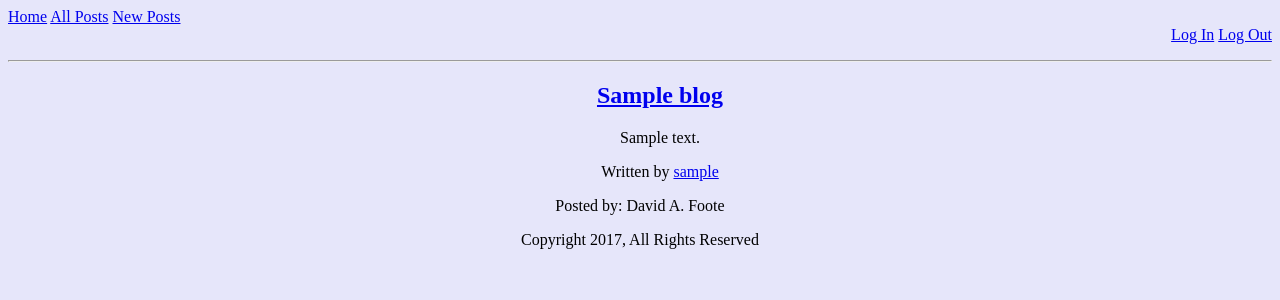
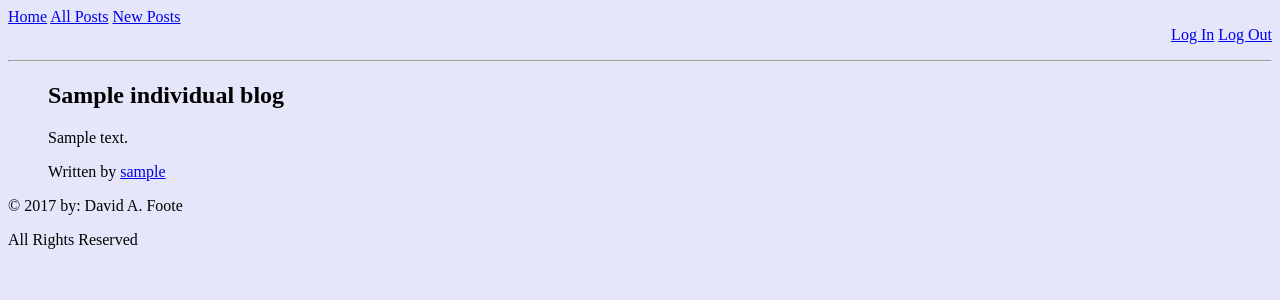
Before and after one commit to ZumbaIdol/Blogz, a Flask app: template templates/individual_blog.html in a window 1280 px wide. Shown: the top 300 px of the page. Run offline with Flask 2, Linux system fonts and the light colour scheme; the visitor is signed in with stand-in values (Sample User, id 1); tables that the repository leaves empty hold one stand-in row (values such as "Sample post"); the template is opened without the code that fills it: most values are stand-ins (such as "Sample title", 1, 10 or a date in 2020); data that the repository does not hold is empty.

Commit message:
Added a footer class w/Bootstrap

```diff
--- a/templates/base.html
+++ b/templates/base.html
@@ -51,20 +51,11 @@
 
 
 
-<footer>
-
-    <div id="wrapper">
-        <div id="content">
-            <center>
-
-            <p>Posted by: David A. Foote</p>
-            <p>Copyright 2017, All Rights Reserved</p>
-
-            </center>
-        </div>
+<footer class="container">
+    <div class="row">
+      <p class="col-sm-4">&copy; 2017 by: David A. Foote</p>
+      <p>All Rights Reserved</p>
     </div>
-
-
 </footer>
 </body>
 </html>
--- a/templates/index.html
+++ b/templates/index.html
@@ -14,7 +14,7 @@
         {% for user in users %}
             <h2>
                 <left>
-                    <a href="/blog?user={{user.id}}">{{user.username}}
+                    <a href="/blog?user={{user.id}}">{{user.username}}</a>
                 </left>
             </h2>
 
--- a/templates/individual_blog.html
+++ b/templates/individual_blog.html
@@ -3,21 +3,19 @@
 {% block content %}
 
 <hr>
-    {% if blogs|length == 0 %}
-        <div align='center'
-            <p>No blogs yet</p>
-    {% else %}
 
 <ul>
-    {% for individual_blog in individual_blogs %}
-            <center>
-                <h2><a href="/blog?id={{blog.id}}">{{blog.title}}</a></h2>
-                    <p>{{blog.body}}</p>
-                    <p>Written by <a href="/blog?id={{username}}">{{username}}</a></p>
+
+                <h2>{{individual_blog.title}}</h2>
+                    <p>{{individual_blog.body}}</p>
+
+
+            <p>Written by <a href="/blog?user={{individual_blog.owner_id}}">{{individual_blog.owner.username}}</a></p>
+        </center>
         </div>
-    {% endfor %}
+
 </ul>
-    {% endif %}
+
 </hr>
 
 {% endblock %}
```
